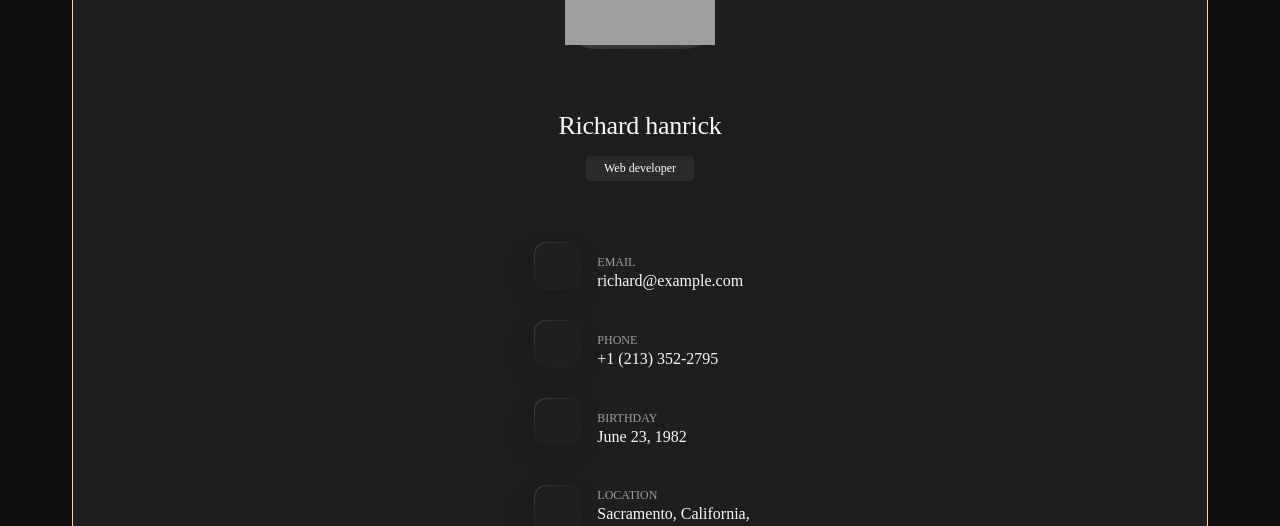
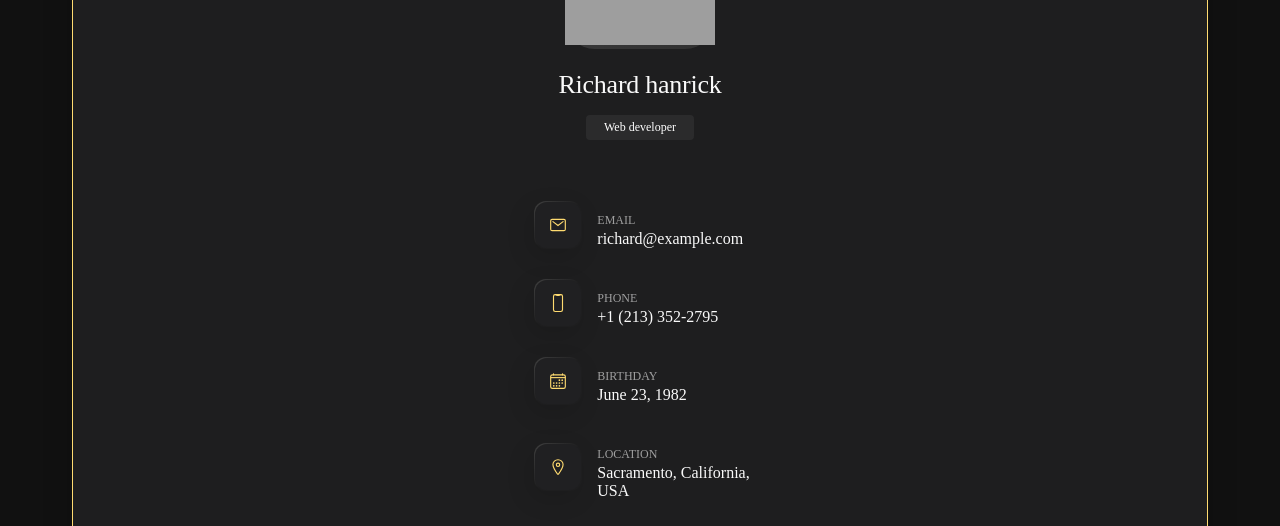
Before and after one commit to Aditi020/Portfol, a React (Vite) app: page / in a window 1280 px wide. Shown: the part 217-743 px from the top of the page. Built offline with nearby package versions, Linux system fonts and the light colour scheme; grey boxes are pictures that could not be loaded.

Commit message:
There are 4 issues related to Sidebar.jsx

```diff
--- a/package.json
+++ b/package.json
@@ -10,6 +10,7 @@
     "preview": "vite preview"
   },
   "dependencies": {
+    "@ltht-react/chevron-icon": "^0.0.1",
     "react": "^18.3.1",
     "react-dom": "^18.3.1",
     "react-icons": "^5.2.1"
--- a/src/Components/Sidebar.jsx
+++ b/src/Components/Sidebar.jsx
@@ -1,8 +1,8 @@
-import React from 'react';
+import React, { useState, useEffect } from 'react';
 import Myavatar from "../assets/avatar-1.png";
 import '../Style/Sidebar.css';
-// import '../App.css';
-import { IoLogoFacebook, IoLogoTwitter, IoLogoInstagram } from 'react-icons/io5';
+import { IoLogoFacebook, IoLogoTwitter, IoLogoInstagram, IoMailOutline, IoPhonePortraitOutline, IoCalendarOutline, IoLocationOutline } from 'react-icons/io5';
+import ChevronIcon from '@ltht-react/chevron-icon';
 
 function SocialItem({ IconComponent }) {
     return (
@@ -15,10 +15,28 @@ function SocialItem({ IconComponent }) {
 }
 
 function ContactItem({ icon, title, value }) {
+    let IconComponent;
+    switch (icon) {
+        case 'mail-outline':
+            IconComponent = IoMailOutline;
+            break;
+        case 'phone-portrait-outline':
+            IconComponent = IoPhonePortraitOutline;
+            break;
+        case 'calendar-outline':
+            IconComponent = IoCalendarOutline;
+            break;
+        case 'location-outline':
+            IconComponent = IoLocationOutline;
+            break;
+        default:
+            IconComponent = IoMailOutline; // Default icon
+    }
+
     return (
         <li className="contact-item">
             <div className="icon-box">
-                <i className={`icon-${icon}`} />
+                <IconComponent />
             </div>
             <div className="contact-info">
                 <p className="contact-title">{title}</p>
@@ -28,7 +46,6 @@ function ContactItem({ icon, title, value }) {
     );
 }
 
-
 function Sidebar() {
     const contacts = [
         { icon: 'mail-outline', title: 'Email', value: 'richard@example.com' },
@@ -37,10 +54,33 @@ function Sidebar() {
         { icon: 'location-outline', title: 'Location', value: 'Sacramento, California, USA' },
     ];
 
+    const [showDropdown, setShowDropdown] = useState(false);
+    const [isSmallScreen, setIsSmallScreen] = useState(false);
+
+    const handleDropdownClick = () => {
+        setShowDropdown(!showDropdown);
+    };
+
+    useEffect(() => {
+        const handleResize = () => {
+            if (window.innerWidth <= 1250) {
+                setIsSmallScreen(true);
+            } else {
+                setIsSmallScreen(false);
+                setShowDropdown(false); // Ensure dropdown is closed on larger screens
+            }
+        };
+
+        handleResize();
+        window.addEventListener('resize', handleResize);
+
+        return () => {
+            window.removeEventListener('resize', handleResize);
+        };
+    }, []);
 
     return (
-        <aside className="sidebar" data-sidebar>
-
+        <aside className={`sidebar ${isSmallScreen ? 'small-screen' : ''}`} data-sidebar>
             <div className="sidebar-info">
                 <figure className="avatar-box">
                     <img src={Myavatar} alt="Richard hanrick" width="80" />
@@ -49,8 +89,15 @@ function Sidebar() {
                     <h1 className="name" title="Richard hanrick">Richard hanrick</h1>
                     <p className="title">Web developer</p>
                 </div>
+                {isSmallScreen && (
+                    <div className="info_more-btn" onClick={handleDropdownClick}>
+                        {window.innerWidth <= 450 ? <ChevronIcon direction="down" /> : "Show Contacts"}
+                    </div>
+                )}
+
                 </div>
 
+            {(!isSmallScreen || showDropdown) && (
                 <div className="sidebar-info_more">
                     <div className="separator"></div>
                     <ul className="contacts-list">
@@ -58,15 +105,23 @@ function Sidebar() {
                             <ContactItem key={title} icon={icon} title={title} value={value} />
                         ))}
                     </ul>
-                {/* <div className="separator"></div> */}
                     <ul className="social-list">
                         <SocialItem IconComponent={IoLogoFacebook} />
                         <SocialItem IconComponent={IoLogoTwitter} />
                         <SocialItem IconComponent={IoLogoInstagram} />
                     </ul>
                 </div>
+            )}
         </aside>
     );
 }
 
 export default Sidebar;
+
+
+// Problems left are
+// 1st chevron icon
+// 2nd transition
+// 3rd name should come on right
+// 4th background: var(--eerie-black-2); border: 1px solid var(--orange-yellow-crayola);border-radius: 20px;
+// these type of css is visible at screen <=580px and >=1250px even after usign dropdown menu but not when screen size is between 580px to 1250px.
--- a/src/Style/Sidebar.css
+++ b/src/Style/Sidebar.css
@@ -132,12 +132,11 @@ article {
     border: 1px solid var(--orange-yellow-crayola);
     border-radius: 20px;
     position: sticky;
-    top: 60px;
+    top: 10px;
     max-height: max-content;
     margin-bottom: 30;
     padding: 60px;
     z-index: 1;
-    position: sticky;
     top: 60px;
     height: 100%;
     /* Make the sidebar a flex container with column layout */
@@ -145,9 +144,10 @@ article {
 
 }
 
+/*
 .sidebar.active {
     max-height: 450;
-}
+} */
 
 .sidebar-info {
     position: relative;
@@ -184,6 +184,7 @@ article {
     font-weight: var(--fw-500);
     letter-spacing: -0.25px;
     margin-bottom: 10px;
+    margin-top: -20px;
 }
 
 .info-content .title {
@@ -209,7 +210,15 @@ article {
     box-shadow: var(--shadow-2);
     transition: var(--transition-1);
     z-index: 1;
+    display: flex;
+    align-items: center;
+    /* margin-top: 6%;
+    margin-right: 6%; */
 }
+
+/* .info_more-btn .chevron-icon {
+    color: var(--orange-yellow-crayola);
+} */
 
 .info_more-btn::before {
     content: "";
@@ -310,7 +319,20 @@ article {
 
 /*-----------------------------------*\
   #RESPONSIVE
-\*-----------------------------------*/
+----------------------------*/
+
+/**
+ * responsive larger than 450px screen
+ */
+
+@media (max-width: 580px) {
+    .info_more-btn {
+        top: -60px;
+        right: -60px;
+        padding: 10px 15px;
+        display: block;
+    }
+}
 
 /**
  * responsive larger than 580px screen
@@ -318,12 +340,14 @@ article {
 
 @media (min-width: 580px) {
     .sidebar {
-            max-height: 180px;
+        max-height: max-content;
         margin-bottom: 30px;
+
     }
 
     .sidebar.active {
         max-height: 584px;
+
     }
 
     .sidebar-info {
@@ -350,6 +374,7 @@ article {
         top: -30px;
         right: -30px;
         padding: 10px 15px;
+        display: block;
     }
 
     .info_more-btn span {
@@ -374,3 +399,79 @@ article {
         width: calc(100% - 64px);
     }
 }
+
+/**
+     * responsive larger than 768px screen
+     */
+
+@media (min-width: 768px) {
+    .has-scrollbar::-webkit-scrollbar-button {
+        width: 100px;
+    }
+
+    .contacts-list {
+        grid-template-columns: 1fr 1fr;
+        gap: 30px 15px;
+    }
+
+    @media (min-width: 580px) {
+        .sidebar {
+            max-height: 50px;
+            margin-bottom: 30px;
+        }
+
+    }
+
+}
+
+/**
+ * responsive larger than 1250px screen
+ */
+@media (min-width: 1250px) {
+    body::-webkit-scrollbar {
+        width: 20px;
+    }
+
+
+    body::-webkit-scrollbar-track {
+        background: var(--smoky-black);
+    }
+
+    body::-webkit-scrollbar-thumb {
+        border: 5px solid var(--smoky-black);
+        background: hsla(0, 0%, 100%, 0.1);
+        border-radius: 20px;
+        box-shadow: inset 1px 1px 0 hsla(0, 0%, 100%, 0.11),
+            inset -1px -1px 0 hsla(0, 0%, 100%, 0.11);
+    }
+
+    body::-webkit-scrollbar-thumb:hover {
+        background: hsla(0, 0%, 100%, 0.15);
+    }
+
+    body::-webkit-scrollbar-button {
+        height: 60px;
+    }
+
+    .sidebar,
+    article {
+        width: auto;
+    }
+
+    .sidebar {
+        background: var(--eerie-black-2);
+        border: 1px solid var(--orange-yellow-crayola);
+        border-radius: 20px;
+        position: sticky;
+        top: 10px;
+        max-height: max-content;
+        margin-bottom: 30;
+        padding: 60px;
+        z-index: 1;
+        top: 60px;
+        height: 100%;
+        /* Make the sidebar a flex container with column layout */
+
+
+    }
+}
```
Also changed, not shown: 1 other file (tests, documents, lock files or other folders). Lines whose indentation alone changed are shown as unchanged.
